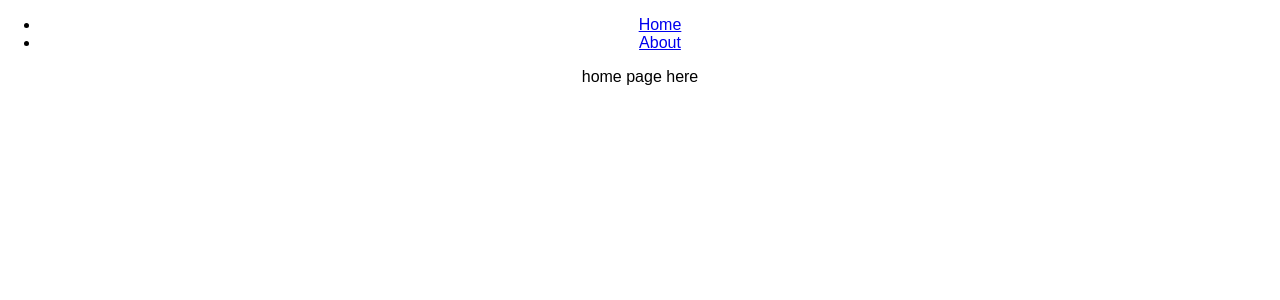
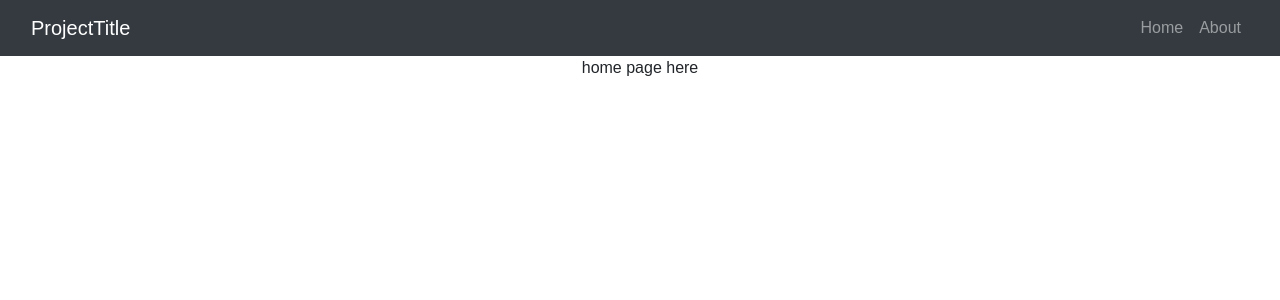
Before and after one commit to charmainewkchan/Caribou, a React (Create React App) app: page / in a window 1280 px wide. Shown: the top 300 px of the page. Built offline with nearby package versions, Linux system fonts and the light colour scheme.

Commit message:
added bootstrap

```diff
--- a/package.json
+++ b/package.json
@@ -3,6 +3,7 @@
   "version": "0.1.0",
   "private": true,
   "dependencies": {
+    "bootstrap": "^4.0.0",
     "react": "^16.2.0",
     "react-dom": "^16.2.0",
     "react-router-dom": "^4.2.2",
--- a/public/index.html
+++ b/public/index.html
@@ -19,6 +19,12 @@
       work correctly both with client-side routing and a non-root public URL.
       Learn how to configure a non-root public URL by running `npm run build`.
     -->
+
+    <!-- Bootstrap -->
+    <meta name="viewport" content="width=device-width, initial-scale=1, shrink-to-fit=no">
+    <link rel="stylesheet" href="https://maxcdn.bootstrapcdn.com/bootstrap/4.0.0/css/bootstrap.min.css" integrity="sha384-Gn5384xqQ1aoWXA+058RXPxPg6fy4IWvTNh0E263XmFcJlSAwiGgFAW/dAiS6JXm" crossorigin="anonymous">
+
+
     <title>Bicker Project</title>
   </head>
   <body>
@@ -36,5 +42,11 @@
       To begin the development, run `npm start` or `yarn start`.
       To create a production bundle, use `npm run build` or `yarn build`.
     -->
+
+
+    <!-- Bootstrap -->
+    <script src="https://code.jquery.com/jquery-3.2.1.slim.min.js" integrity="sha384-KJ3o2DKtIkvYIK3UENzmM7KCkRr/rE9/Qpg6aAZGJwFDMVNA/GpGFF93hXpG5KkN" crossorigin="anonymous"></script>
+    <script src="https://cdnjs.cloudflare.com/ajax/libs/popper.js/1.12.9/umd/popper.min.js" integrity="sha384-ApNbgh9B+Y1QKtv3Rn7W3mgPxhU9K/ScQsAP7hUibX39j7fakFPskvXusvfa0b4Q" crossorigin="anonymous"></script>
+    <script src="https://maxcdn.bootstrapcdn.com/bootstrap/4.0.0/js/bootstrap.min.js" integrity="sha384-JZR6Spejh4U02d8jOt6vLEHfe/JQGiRRSQQxSfFWpi1MquVdAyjUar5+76PVCmYl" crossorigin="anonymous"></script>
   </body>
 </html>
--- a/src/Header.js
+++ b/src/Header.js
@@ -5,12 +5,17 @@ import './App.css';
 class Header extends Component {
   render() {
     return (
-      <div className="Header">
-	      <ul>
-	      	<li><Link to='/'>Home</Link></li>
-	      	<li><Link to='/about'>About</Link></li>
-	      </ul>
-      </div>
+      <nav className="navbar navbar-expand-sm navbar-dark bg-dark">
+        <div className="container-fluid">
+          <div className="navbar-header">
+            <Link to='/' className="navbar-brand">ProjectTitle</Link>
+          </div>
+          <ul className="navbar-nav">
+            <li className="nav-item"><Link to='/' className="nav-link">Home</Link></li>
+            <li className="nav-item"><Link to='/about' className="nav-link">About</Link></li>
+          </ul>
+        </div>
+      </nav>
     );
   }
 }
```
